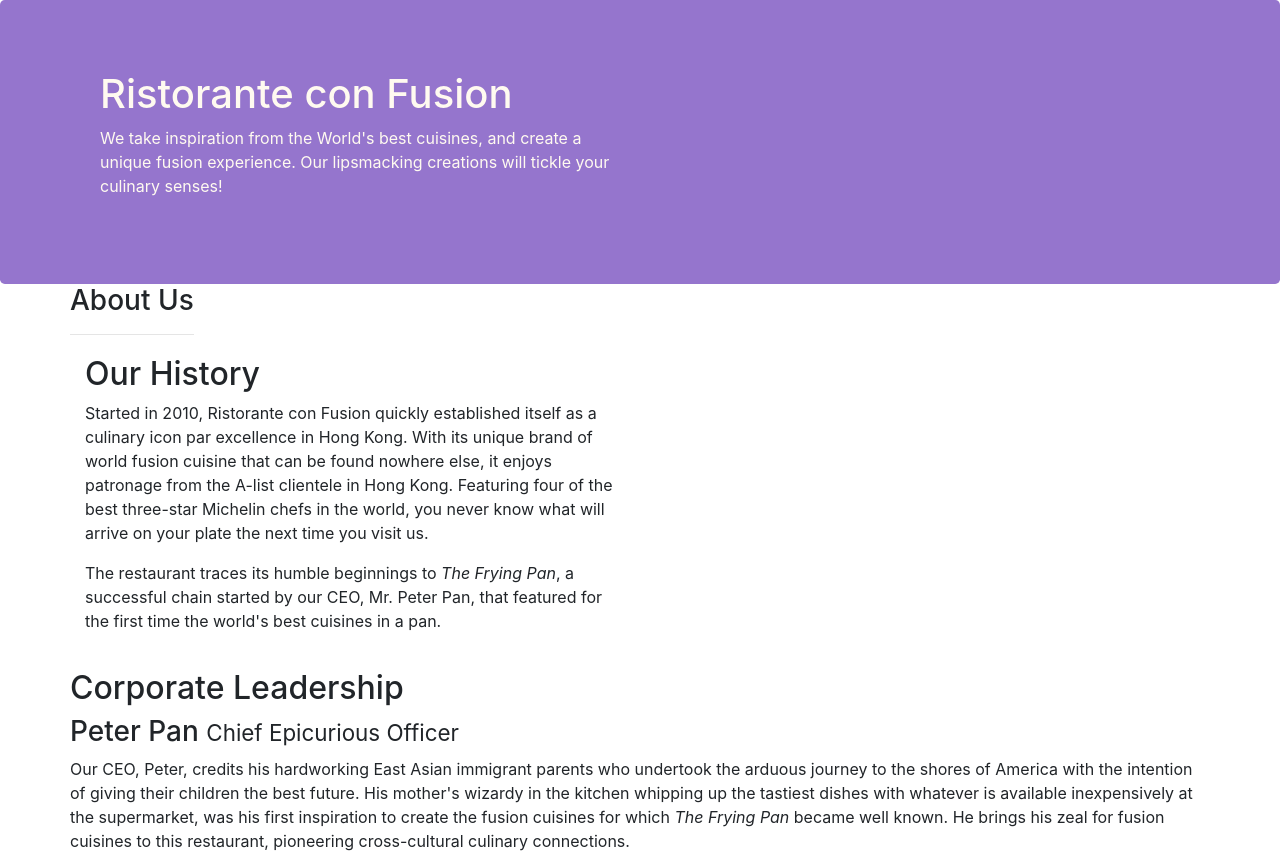
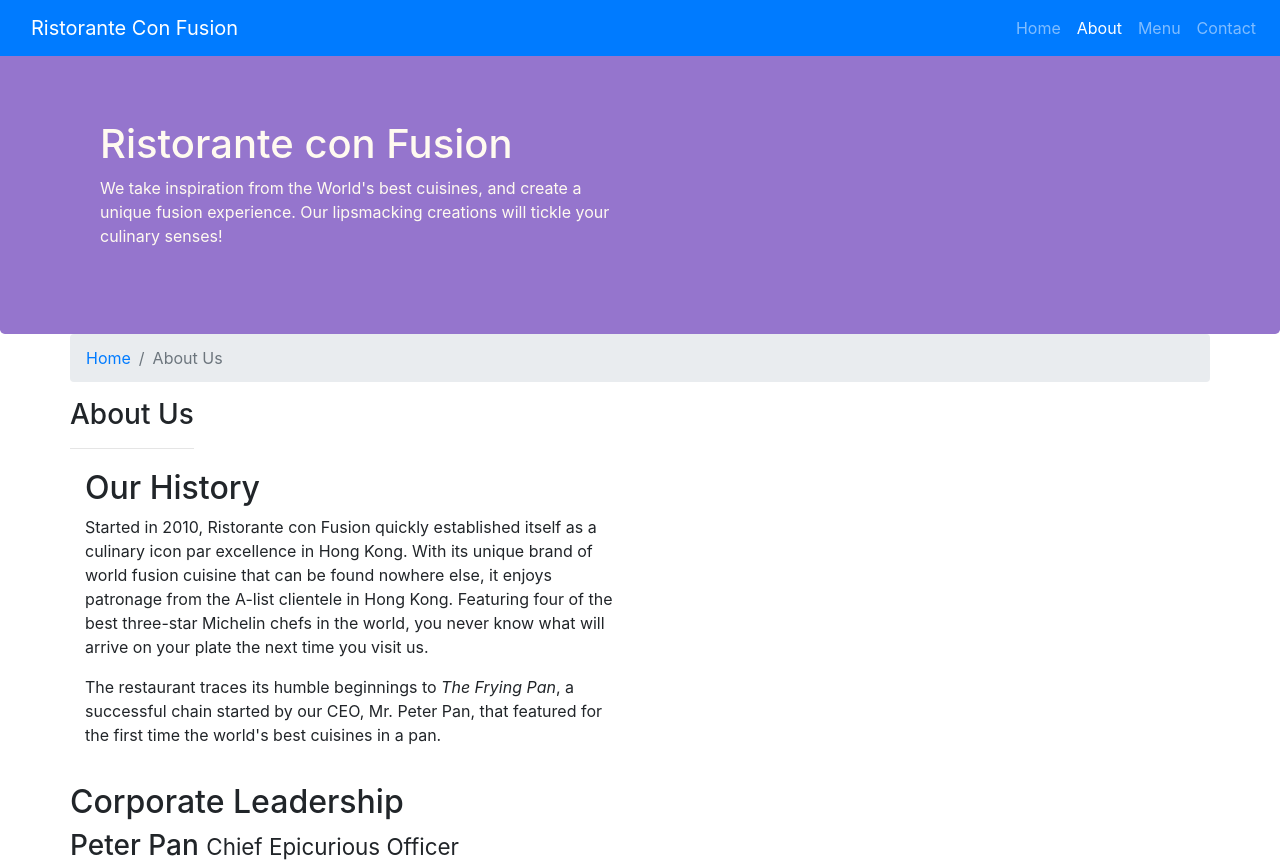
Before and after one commit to olathegreat/Courserabootstrapcourse, a website: page aboutus.html in a window 1280 px wide. Shown: the top 866 px of the page. Drawn offline with nearby package versions, Linux system fonts and the light colour scheme.

Commit message:
breadcrumbs and navs

```diff
--- a/aboutus.html
+++ b/aboutus.html
@@ -19,6 +19,30 @@
 </head>
 
 <body>
+    <nav class="navbar navbar-dark navbar-expand-sm bg-primary fixed-top">
+        <div class="container">
+           <a class="navbar-brand" href="#">Ristorante Con Fusion</a>
+                <!-- <ul class="navbar-nav mr-auto">
+                    <li class="nav-item active"><a class="nav-link" href="#">Home</a></li>
+                    <li class="nav-item"><a class="nav-link" href="./aboutus.html">About</a></li>
+                    <li class="nav-item"><a class="nav-link" href="#">Menu</a></li>
+                    <li class="nav-item"><a class="nav-link" href="#">Contact</a></li>
+                </ul>             -->
+        </div>
+
+        <button class="navbar-toggler" type="button" data-toggle="collapse" data-target="#Navbar">
+            <span class="navbar-toggler-icon"></span>
+        </button>
+
+        <div class="collapse navbar-collapse" id="Navbar">
+            <ul class="navbar-nav mr-auto">
+                <li class="nav-item"><a class="nav-link" href="#">Home</a></li>
+                <li class="nav-item active"><a class="nav-link" href="./aboutus.html">About</a></li>
+                <li class="nav-item"><a class="nav-link" href="#">Menu</a></li>
+                <li class="nav-item"><a class="nav-link" href="#">Contact</a></li>
+            </ul>
+        </div>
+    </nav>
 
     <header class="jumbotron">
         <div class="container">
@@ -35,6 +59,10 @@
 
     <div class="container">
         <div class="row">
+            <ol class="col-12 breadcrumb">
+                <li class="breadcrumb-item"><a href="./index.html">Home</a></li>
+                <li class="breadcrumb-item active">About Us</li>
+            </ol>
             <div>
                <h3>About Us</h3>
                <hr class="" style="margin-bottom: 20px;">
--- a/style.css
+++ b/style.css
@@ -29,10 +29,12 @@ address{
     color:#0f0f0f;
 }
 
-.about{
-    margin-bottom:40px;
+
+body{
+    padding:50px 0px 0px 0px;
+    z-index:0;
 }
 
-.footer-about-page{
-    margin-top: 40px;
+.navbar-dark {
+     background-color: #512DA8;
 }
```
Also changed, not shown: index.html (+24 -0 lines).
